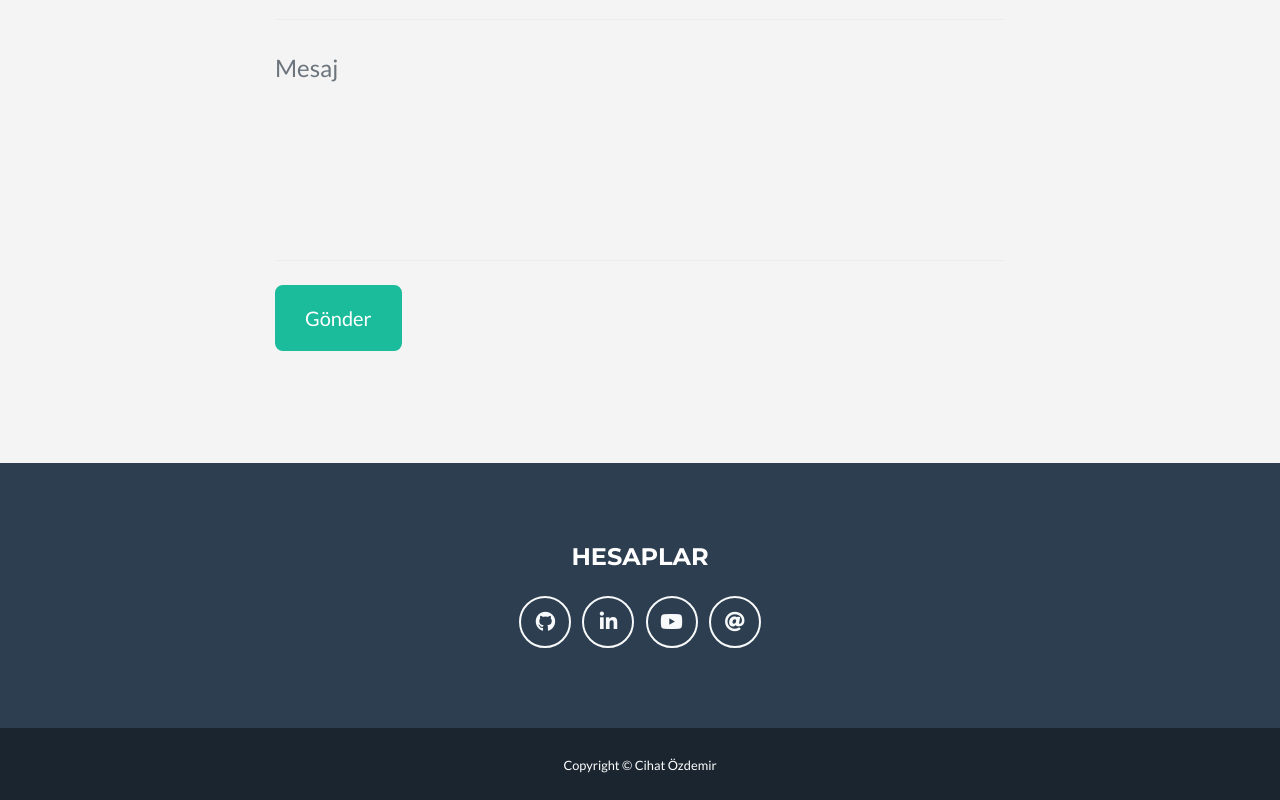
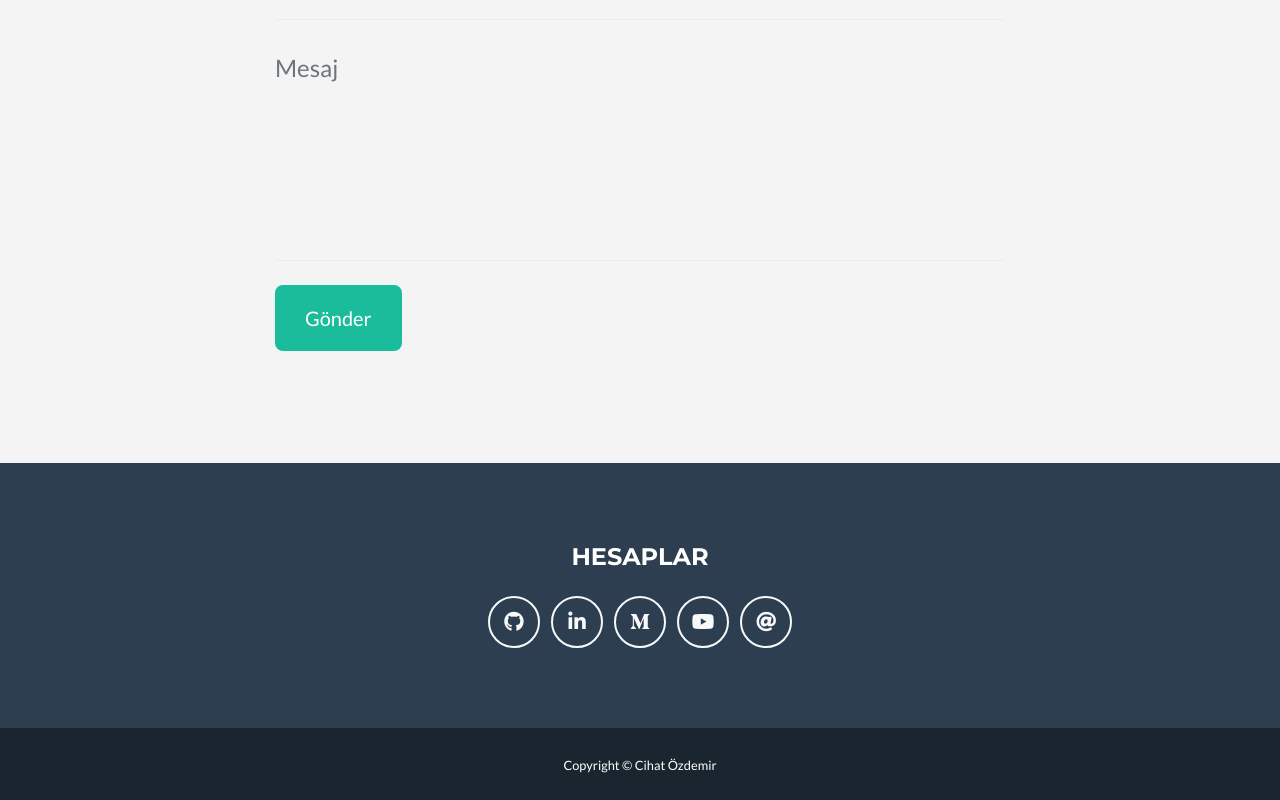
Before and after one commit to Hot-G/hot-g.github.io, a website with bundled scripts: page index.html in a window 1280 px wide. Shown: the part 3901-4701 px from the top of the page. Built offline with nearby package versions, Linux system fonts and the light colour scheme; files whose address does not match are found by name.

Commit message:
Medium Button added

```diff
--- a/index.html
+++ b/index.html
@@ -274,9 +274,9 @@
             href="https://www.linkedin.com/in/cihat-%C3%B6zdemir-4354a2177/" target="_blank">
             <i class="fab fa-fw fa-linkedin-in"></i>
           </a>
-          <!-- <a class="btn btn-outline-light btn-social mx-1" href="https://medium.com/@abdulla.aldandarawy" target="_blank">
+          <a class="btn btn-outline-light btn-social mx-1" href="https://medium.com/@cihat-ozdemir" target="_blank">
             <i class="fab fa-fw fa-medium-m"></i>
-          </a> -->
+          </a>
           <a class="btn btn-outline-light btn-social mx-1"
             href="https://www.youtube.com/channel/UCK43GgKU2zyycd40MkwolRA" target="_blank">
             <i class="fab fa-fw fa-youtube"></i>
```
